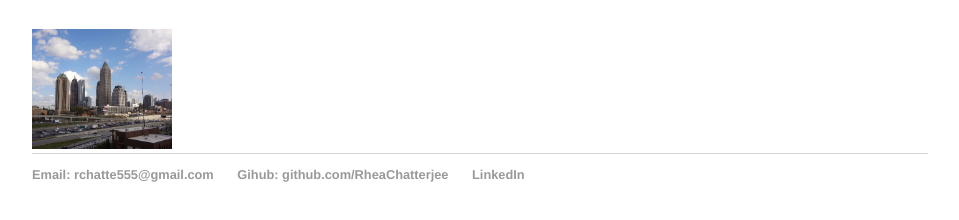
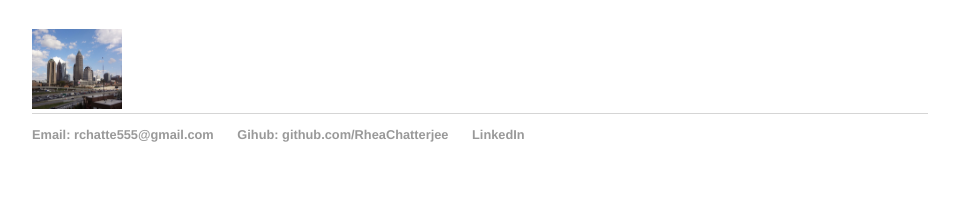
Before and after one commit to RheaChatterjee/RheaChatterjee.github.io, a plain HTML site: page index.html in a window 1280 px wide. Shown: the part 168-388 px from the top of the page, without its empty margins (160-1119 px from the left). Drawn offline with Linux system fonts and the light colour scheme.

Commit message:
Update index.html

```diff
--- a/index.html
+++ b/index.html
@@ -17,7 +17,7 @@
 		<div class="container">
     		<div class="blurb">
         		<h1>Hi there, I'm Rhea Chatterjee!</h1>
-			<img src="IMG_5439.jpg" alt="Atlanta Skyline" width="140" height="120">
+			<img src="IMG_5439.jpg" alt="Atlanta Skyline" width="90" height="80">
 
     		</div><!-- /.blurb -->
 		</div><!-- /.container -->
```
